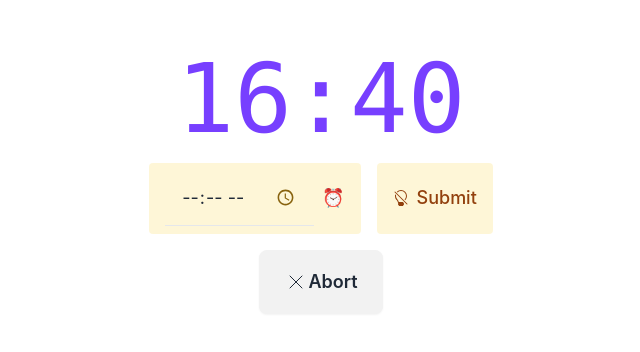
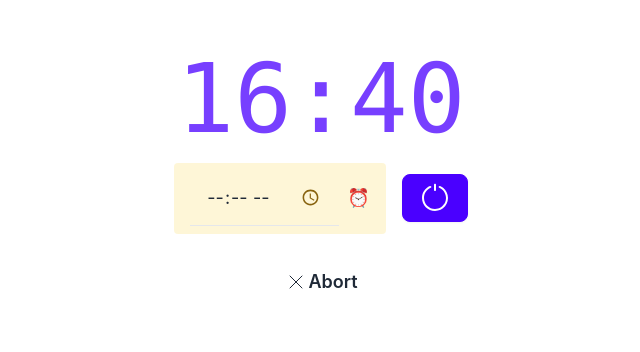
Before and after one commit to cosicles/offie, a React (Vite) app: page / in a window 1280 px wide. Shown: the part 250-602 px from the top of the page, without its empty margins (319-959 px from the left). Built offline with nearby package versions, Linux system fonts and the light colour scheme.

Commit message:
Replace shutdown button

```diff
--- a/src/components/ShutdownAborter.tsx
+++ b/src/components/ShutdownAborter.tsx
@@ -4,7 +4,7 @@ const ShutdownAborter = () => {
     };
 
     return (
-        <div className="btn btn-xs sm:btn-sm md:btn-md lg:btn-lg">
+        <div className="btn btn-ghost btn-xs sm:btn-sm md:btn-md lg:btn-lg">
             <button
                 className="flex items-center justify-center space-x-2"
                 onClick={handleAbort}
--- a/src/components/ShutdownTimePicker.tsx
+++ b/src/components/ShutdownTimePicker.tsx
@@ -51,7 +51,7 @@ const ShutdownTimePicker = () => {
     };
 
     return (
-        <div className="flex flex-row space-x-4">
+        <div className="flex flex-row items-center space-x-4">
             <div className="flex items-center space-x-2 rounded bg-amber-100 bg-opacity-70 px-4 py-2 text-lg hover:shadow-md hover:shadow-amber-300">
                 <input
                     className="form-input border-b bg-transparent px-4 py-3 transition duration-200 ease-in-out focus:border-b-amber-700 focus:outline-none"
@@ -65,23 +65,25 @@ const ShutdownTimePicker = () => {
                 />
             </div>
             <button
-                className="flex items-center space-x-2 rounded bg-amber-100 bg-opacity-70 px-4 py-2 text-lg font-medium text-amber-800 hover:shadow-md hover:shadow-amber-300"
-                id="submit-btn"
+                className="btn btn-primary text-base-100"
                 onClick={handleSubmit}
             >
                 <svg
+                    width="32px"
+                    height="32px"
+                    viewBox="0 0 24 24"
+                    fill="currentColor"
                     xmlns="http://www.w3.org/2000/svg"
-                    width="16"
-                    height="16"
-                    fill="currentColor"
-                    viewBox="0 0 16 16"
                 >
-                    <path
-                        fillRule="evenodd"
-                        d="M2.23 4.35A6 6 0 0 0 2 6c0 1.691.7 3.22 1.826 4.31.203.196.359.4.453.619l.762 1.769A.5.5 0 0 0 5.5 13a.5.5 0 0 0 0 1 .5.5 0 0 0 0 1l.224.447a1 1 0 0 0 .894.553h2.764a1 1 0 0 0 .894-.553L10.5 15a.5.5 0 0 0 0-1 .5.5 0 0 0 0-1 .5.5 0 0 0 .288-.091L9.878 12H5.83l-.632-1.467a3 3 0 0 0-.676-.941 4.98 4.98 0 0 1-1.455-4.405zm1.588-2.653.708.707a5 5 0 0 1 7.07 7.07l.707.707a6 6 0 0 0-8.484-8.484zm-2.172-.051a.5.5 0 0 1 .708 0l12 12a.5.5 0 0 1-.708.708l-12-12a.5.5 0 0 1 0-.708"
-                    />
+                    <g
+                        strokeWidth="0"
+                        strokeLinecap="round"
+                        strokeLinejoin="round"
+                    >
+                        <path d="M12.75 2C12.75 1.58579 12.4142 1.25 12 1.25C11.5858 1.25 11.25 1.58579 11.25 2V6C11.25 6.41421 11.5858 6.75 12 6.75C12.4142 6.75 12.75 6.41421 12.75 6V2Z"></path>
+                        <path d="M8.7919 4.39678C9.17345 4.23557 9.35208 3.79557 9.19087 3.41402C9.02966 3.03246 8.58966 2.85384 8.2081 3.01505C4.70832 4.49372 2.25 7.95891 2.25 12C2.25 17.3848 6.61522 21.75 12 21.75C17.3848 21.75 21.75 17.3848 21.75 12C21.75 7.95891 19.2917 4.49372 15.7919 3.01505C15.4103 2.85384 14.9703 3.03246 14.8091 3.41402C14.6479 3.79557 14.8265 4.23557 15.2081 4.39678C18.1722 5.64913 20.25 8.58279 20.25 12C20.25 16.5564 16.5563 20.25 12 20.25C7.44365 20.25 3.75 16.5564 3.75 12C3.75 8.58279 5.82779 5.64913 8.7919 4.39678Z"></path>
+                    </g>
                 </svg>
-                <span>Submit</span>
             </button>
         </div>
     );
```
